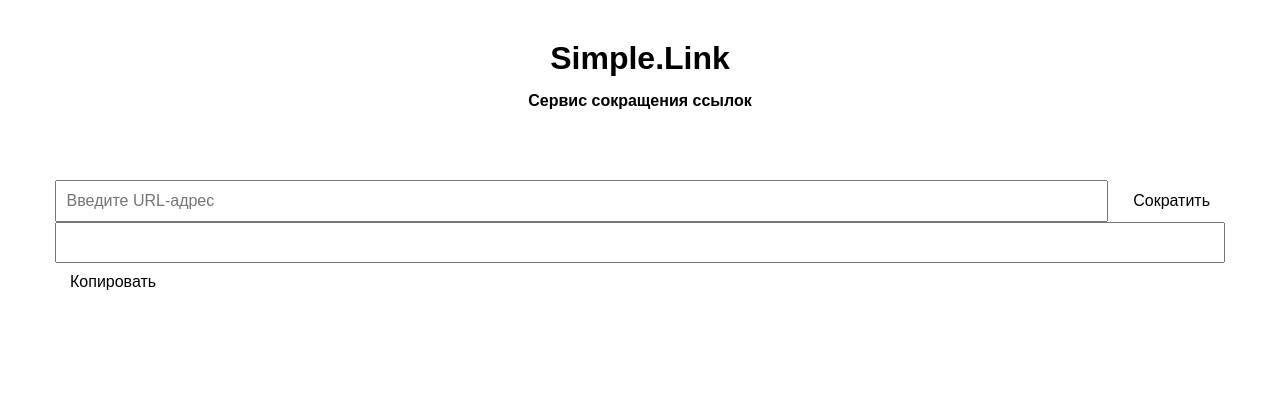
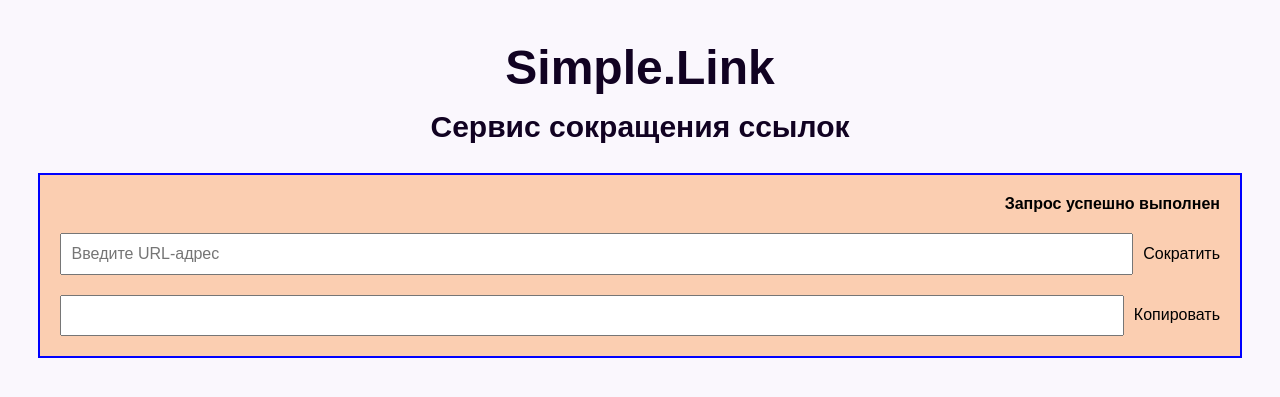
Before and after one commit to a-stec/simple_link, a PHP site: page / in a window 1280 px wide. Shown: the top 397 px of the page. Run offline with PHP 8.4, Linux system fonts and the light colour scheme.

Commit message:
add new layout

```diff
--- a/assets/css/style.css
+++ b/assets/css/style.css
@@ -16,7 +16,7 @@ body {
 
 /* glob */
 .container {
-  width: 1200px;
+  max-width: 1200px;
   margin: 0 auto;
   padding: 0 15px;
 }
@@ -29,6 +29,11 @@ body {
   display: flex;
 }
 
+.btn {
+  padding: 10px 15px;
+  border-radius: 3px;
+}
+
 .btn-reset {
   border: none;
   padding: 0;
@@ -36,16 +41,28 @@ body {
   cursor: pointer;
 }
 
+.input {
+  margin-right: 10px;
+  padding: 0.6em;
+  width: 100%;
+}
+
 /* body */
-/* .body {
-  margin: 15% auto 0
-} */
+.body {
+  background-color: #FAF7FD;
+}
+
+.body__wrapper {
+  /* transform: translateY(50%); */
+  margin-bottom: 50px;
+}
 
 /* header */
 .header {
   margin-bottom: 30px;
-  padding: 40px 0;
-  /* text-align: center; */
+  padding-top: 40px;
+  text-align: center;
+  /* outline: 2px solid coral; */
 }
 
 .header__container {
@@ -57,21 +74,40 @@ body {
 .header__title {
   margin: 0;
   margin-bottom: 15px;
+  max-width: 350px;
+  font-size: 48px;
+  color: #110222;
+}
+
+.header__slogan {
+  max-width: 500px;
+  font-size: 30px;
+  color: #110222;
 }
 
 /* main */
-.main__form {
+
+/* short */
+.short__container {
+  flex-direction: column;
+  padding: 20px;
+  background-color: #FBCEB1;
+  outline: 2px solid blue;
+}
+
+.short__alert {
+  align-self: flex-end;
+  margin-bottom: 20px;
+}
+
+.short__print {
   justify-content: space-between;
   align-items: center;
 }
 
-.input {
-  width: 100%;
-  margin-right: 10px;
-  padding: 0.6em;
+/* form */
+.form {
+  justify-content: space-between;
+  align-items: center;
+  margin-bottom: 20px;
 }
-
-.btn {
-  padding: 10px 15px;
-  border-radius: 3px;
-}
--- a/index.php
+++ b/index.php
@@ -10,6 +10,7 @@
 </head>
 
 <body class="body">
+  <div class="body__wrapper">
       <header class="header">
         <div class="container flex header__container">
           <h1 class="header__title">Simple.Link</h1>
@@ -18,21 +19,25 @@
       </header>
 
       <main class="main">
-    <div class="container">
-      <div class="alert hidden">
+        <div class="short">
+          <div class="container short__container flex">
+            <div class="short__alert">
               <strong>Запрос успешно выполнен</strong>
             </div>
-      <form action="" class="form flex main__form">
-        <input type="text" class="input" placeholder="Введите URL-адрес" name="url">
-        <button class="btn btn-reset form__btn">Сократить</button>
+            <form action="https://jsonplaceholder.typicode.com/posts" method="POST" class="form flex short__form">
+              <input type="text" name="url" class="input form__input" placeholder="Введите URL-адрес">
+              <button type="submit" class="btn btn-reset form__btn">Сократить</button>
             </form>
-      <div class="result">
-        <input type="text" class="input" readonly>
-        <button class="btn btn-reset result__btn">Копировать</button>
+            <div class="short__print flex">
+              <input type="text" name="short" class="input short__input" readonly>
+              <button class="btn btn-reset short__btn">Копировать</button>
             </div>
           </div>
+        </section>
       </main>
 
+      <!-- <footer class="footer"></footer> -->
+  </div>
 </body>
 
 </html>
```
Lines whose indentation alone changed are shown as unchanged.
